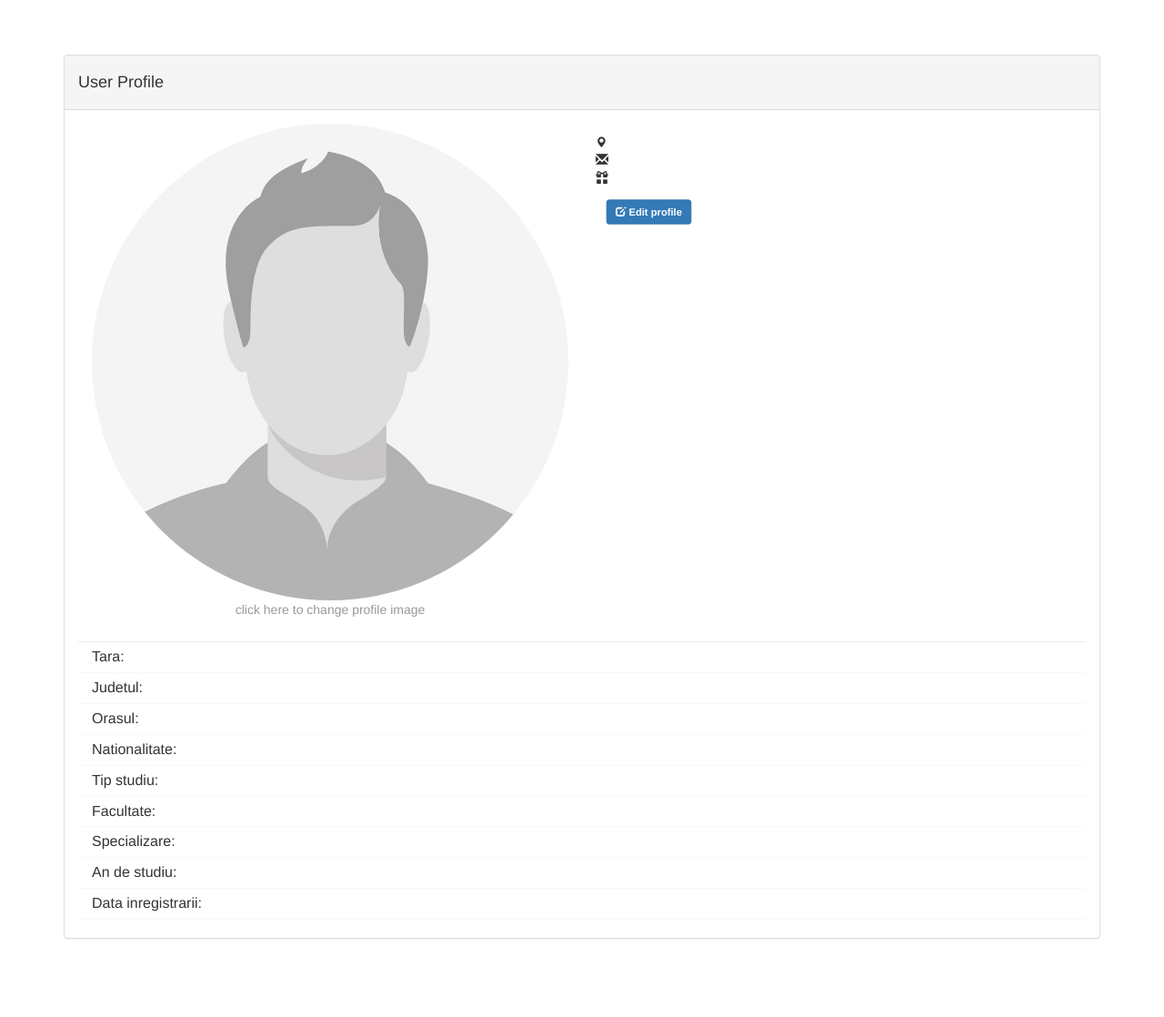
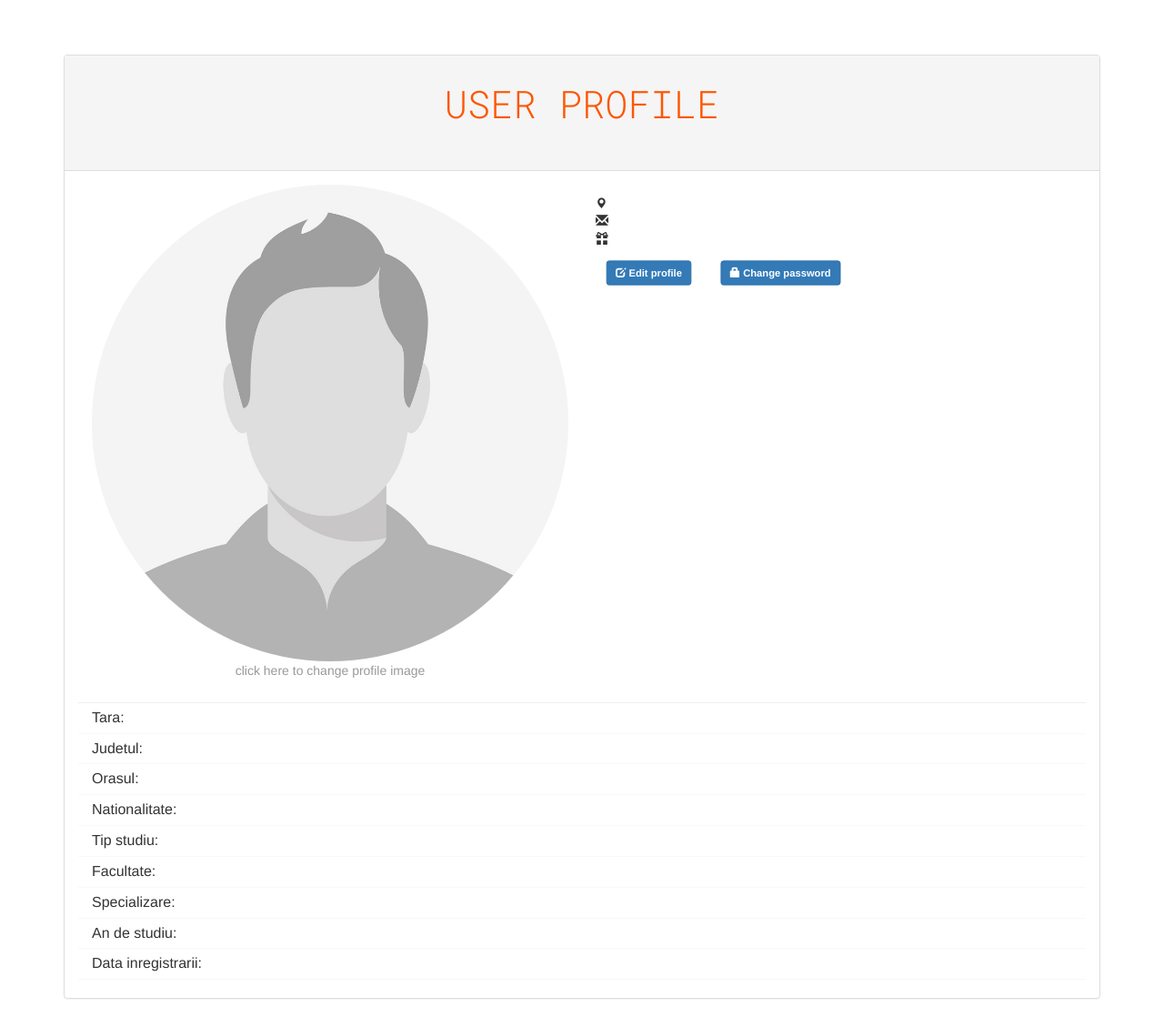
Before and after one commit to EusebiuCandreaStud/IE_pagina_web, a Django app: template src/pagina_web/templates/user_profile.html in a window 1280 px wide. Shown: the part 96-1214 px from the top of the page at 91% size. Before the commit the page ends 1128 px from the top, so only its background shows below. Run offline with Django 3.2, Linux system fonts and the light colour scheme; the template is opened without the code that fills it, so the values that code supplies are empty; some libraries are stand-ins or nearby versions.

Commit message:
same changes

```diff
--- a/src/pagina_web/templates/edit_user_profile.html
+++ b/src/pagina_web/templates/edit_user_profile.html
@@ -48,6 +48,11 @@
                                     <br/>
                                     <i class="glyphicon glyphicon-gift"></i> {{object.profile.birth_date|date:'d-m-Y' }}
                                 </p>
+                                <a href="{% url 'web_page:change_password' %}"
+                                   class="btn btn-primary a-btn-slide-text">
+                                    <span class="glyphicon glyphicon-lock" aria-hidden="true"></span>
+                                    <span><strong>Change password</strong></span>
+                                </a>
                             </div>
                             <div class="clearfix"></div>
                             <hr style="margin:5px 0 5px 0;">
--- a/src/pagina_web/templates/home_page.html
+++ b/src/pagina_web/templates/home_page.html
@@ -39,7 +39,7 @@
             <a href="{% url 'web_page:list_applicants' %}"
                class="btn btn-primary a-btn-slide-text btn-lg">
                 <span class="glyphicon glyphicon-edit" aria-hidden="true"></span>
-                <span><strong>Lista aplicanti</strong></span>
+                <span><strong>Listă aplicanţi</strong></span>
             </a>
             {% else %}
             <a href="{% url 'web_page:application_enrollment' %}"
--- a/src/pagina_web/templates/user_profile.html
+++ b/src/pagina_web/templates/user_profile.html
@@ -15,11 +15,13 @@
     <div class="row">
         <div class="col-md-12 ">
             <div class="panel panel-default">
-                <div class="panel-heading"><h4>User Profile</h4></div>
+                <div class="panel-heading">
+                    <div class="about-agileits-title">
+                        <h3>User Profile</h3>
+                    </div>
+                </div>
                 <div class="panel-body">
-
                     <div class="box box-info">
-
                         <div class="box-body">
                             <div class="col-sm-6">
                                 <div align="center">
@@ -56,6 +58,11 @@
                                    class="btn btn-primary a-btn-slide-text">
                                     <span class="glyphicon glyphicon-edit" aria-hidden="true"></span>
                                     <span><strong>Edit profile</strong></span>
+                                </a>
+                                <a href="{% url 'web_page:change_password' %}"
+                                   class="btn btn-primary a-btn-slide-text">
+                                    <span class="glyphicon glyphicon-lock" aria-hidden="true"></span>
+                                    <span><strong>Change password</strong></span>
                                 </a>
                             </div>
                             <div class="clearfix"></div>
@@ -126,5 +133,11 @@ $(function() {
 
 
 
+
+
+
+
+
+
 </script>
 {% endblock content %}
```
Also changed, not shown: src/pagina_web/templates/developers_details.html (+9 -6 lines).
